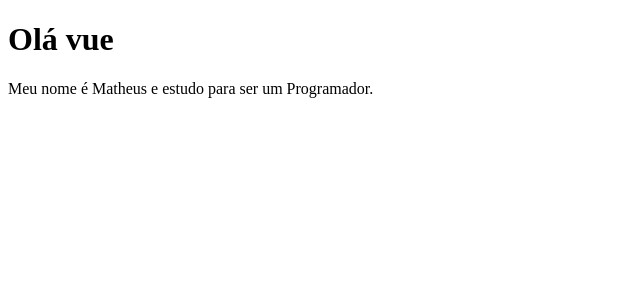
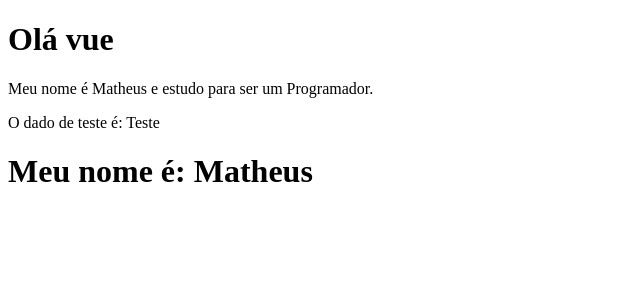
Before and after one commit to Mat780/Curso-de-Vue, a Vue app in the folder vue-cli/: page / in a window 1280 px wide. Shown: the top 300 px of the page, without its empty margins (0-640 px from the left). Built offline with nearby package versions, Linux system fonts and the light colour scheme.

Commit message:
Curso de Vue 3: #07 LifeCycle hooks

```diff
--- a/vue-cli/src/App.vue
+++ b/vue-cli/src/App.vue
@@ -1,14 +1,26 @@
 <template>
-  <primeiro-comp />
+<div>
+  <PrimeiroComp />
+  <p>O dado de teste é: {{ dado }}</p>
+  <LifeCycle />
+</div>
 </template>
 
 <script>
 import PrimeiroComp from './components/PrimeiroComp.vue'
+import LifeCycle from './components/LifeCycle.vue'
 
   export default{
     name: "App",
     components: {
-        PrimeiroComp
+        PrimeiroComp,
+        LifeCycle
+    },
+
+    data() {
+      return{
+        dado: "Teste"
+      }
     }
   }
 </script>
--- /dev/null
+++ b/vue-cli/src/components/LifeCycle.vue
@@ -0,0 +1,25 @@
+<template>
+    <h1>Meu nome é: {{ name }}</h1>
+</template>
+
+<script>
+export default {
+    name: "LifeCycle",
+    data() {
+        return {
+            name: "Ainda não sei"
+        }
+    },
+    created() {
+        setTimeout(() => {
+            this.name = "Giovanna"
+        }, 1000)
+
+    },
+    mounted() {
+        setTimeout(() => {
+            this.name = "Matheus"
+        }, 2000);
+    },
+}
+</script>
```
